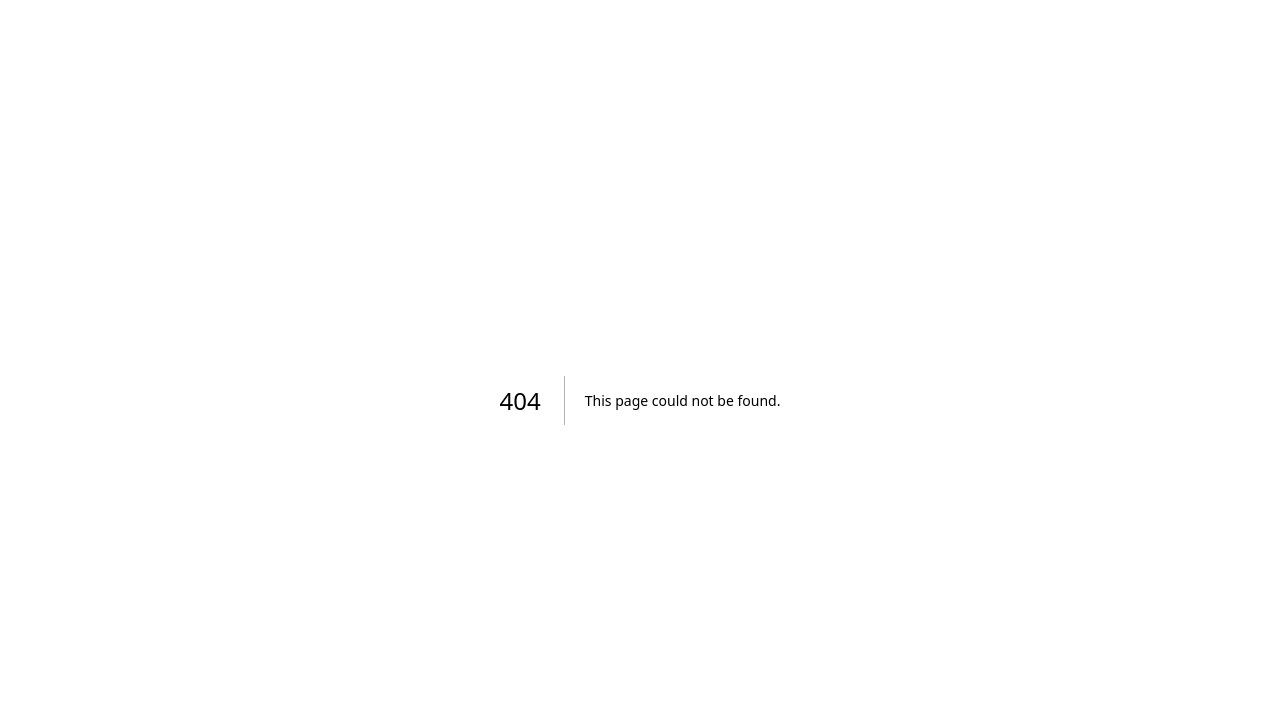
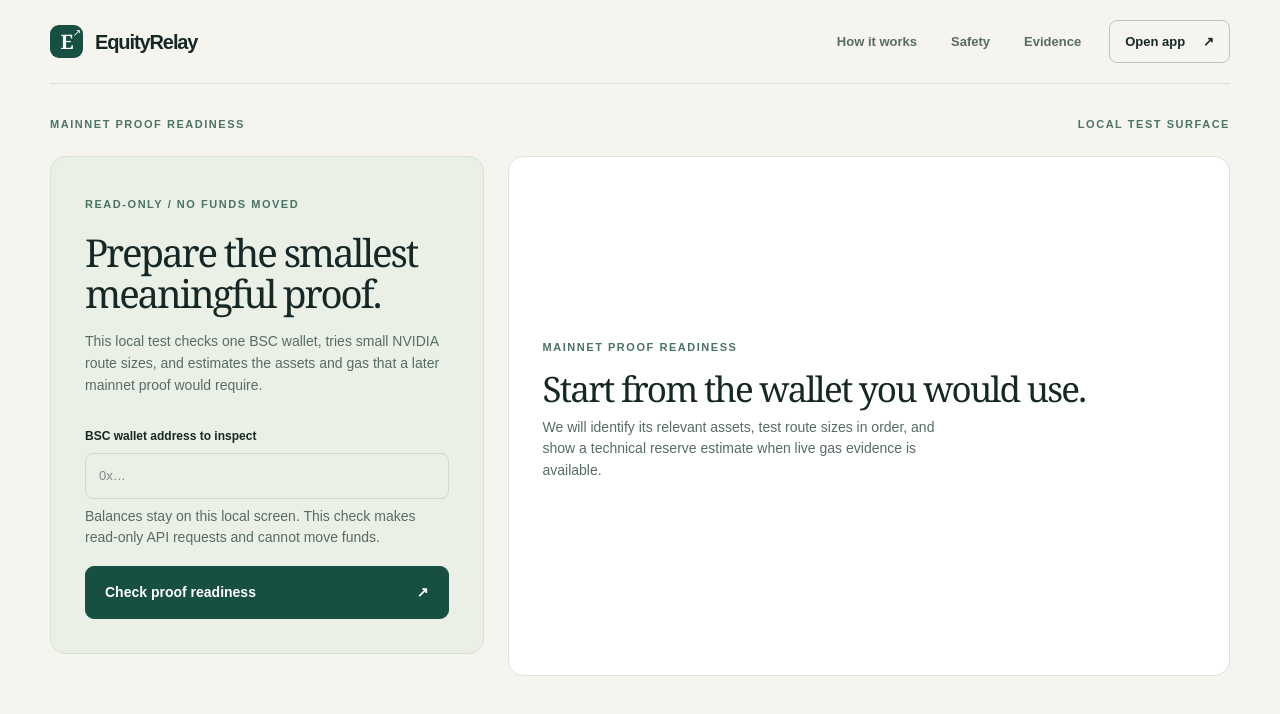
Before and after one commit to Alike001/equityrelay, a Next.js app: page /proof/readiness in a window 1280 px wide. Before the commit this address had no page. Shown: the top 714 px of the page. Built offline with nearby package versions, Linux system fonts and the light colour scheme.

Commit message:
feat: present local read-only mainnet readiness

```diff
--- /dev/null
+++ b/src/app/api/proof/readiness/route.ts
@@ -0,0 +1,16 @@
+import { ReadinessIntentSchema } from "@/lib/intent";
+import { buildMainnetReadiness } from "@/lib/binance/readiness";
+
+export const runtime = "nodejs";
+export const dynamic = "force-dynamic";
+
+export async function POST(request: Request): Promise<Response> {
+  // This surface contains live wallet balances and is available only in local development.
+  if (process.env.NODE_ENV !== "development" || !/^(?:localhost|127\.0\.0\.1)(?::\d+)?$/.test(new URL(request.url).host))
+    return Response.json({ message: "Local proof readiness only." }, { status: 404, headers: { "Cache-Control": "private, no-store" } });
+  let body: unknown;
+  try { body = await request.json(); } catch { body = null; }
+  const parsed = ReadinessIntentSchema.safeParse(body);
+  if (!parsed.success) return Response.json({ message: "Enter a valid BSC wallet address." }, { status: 400, headers: { "Cache-Control": "private, no-store" } });
+  return Response.json(await buildMainnetReadiness(parsed.data.address as `0x${string}`), { headers: { "Cache-Control": "private, no-store" } });
+}
--- a/src/app/globals.css
+++ b/src/app/globals.css
@@ -107,6 +107,23 @@ a { color: inherit; }
 @media (max-width: 850px) { .app-grid { grid-template-columns: 1fr; } .preview-placeholder, .result-panel { min-height: 470px; } .nav-links { gap: 18px; } }
 @media (max-width: 580px) { .wrap { width: min(100% - 30px, 1180px); } .site-header { min-height: 70px; } .nav-links { display: none; } .header-action { padding: 10px; } .header-action span { margin-left: 6px; } .route-form, .preview-placeholder, .result-panel { padding: 22px; } .app-topline { font-size: 9px; } .route-line { gap: 3px; padding-inline: 4px; } .route-line span { font-size: 10px; } .exposure-grid strong { font-size: 18px; } .evidence-grid { grid-template-columns: 1fr; } }
 @media (prefers-reduced-motion: reduce) { *, *::before, *::after { animation-duration: .01ms !important; transition-duration: .01ms !important; scroll-behavior: auto !important; } }
+.readiness-main { padding-block: 32px 80px; }
+.readiness-layout { display: grid; grid-template-columns: minmax(280px, .75fr) minmax(0, 1.25fr); gap: 24px; align-items: start; }
+.readiness-intro, .readiness-results { background: #fff; border: 1px solid var(--line); border-radius: 15px; padding: 34px; }
+.readiness-intro { background: #eaf0e6; position: sticky; top: 24px; }
+.readiness-intro h1, .readiness-empty h2 { font: 500 clamp(34px, 3vw, 46px)/1.08 Georgia, serif; letter-spacing: -.055em; margin: 17px 0; }
+.readiness-intro p, .readiness-results p, .readiness-results li { color: var(--muted); line-height: 1.55; font-size: 14px; }
+.readiness-intro form { margin-top: 30px; }.readiness-intro .primary-button { width: 100%; margin-top: 17px; }
+.readiness-results { min-height: 520px; }.readiness-results h2 { font: 500 35px Georgia, serif; letter-spacing: -.05em; margin: 9px 0 5px; }
+.readiness-results h3 { margin: 28px 0 12px; padding-top: 20px; border-top: 1px solid var(--line); font: 500 23px Georgia, serif; letter-spacing: -.03em; }
+.readiness-empty { min-height: 440px; display: flex; flex-direction: column; justify-content: center; }.readiness-empty p { max-width: 420px; }
+.readiness-note { font-size: 12px !important; }.readiness-balances { display: grid; grid-template-columns: repeat(2, 1fr); gap: 10px; }
+.readiness-balances>div { background: #f6f8f3; border: 1px solid #e4eae0; border-radius: 9px; padding: 15px; min-width: 0; }
+.readiness-balances span, .readiness-balances strong, .readiness-balances small { display: block; }.readiness-balances span { color: var(--muted); font-size: 12px; }.readiness-balances strong { font-size: 20px; margin: 7px 0; overflow-wrap: anywhere; }.readiness-balances small { color: var(--muted); font-size: 11px; }
+.readiness-feature { font: 500 27px Georgia, serif !important; color: var(--ink) !important; margin: 9px 0 !important; }.readiness-feature span { font: 14px Arial, sans-serif; color: var(--muted); }
+.readiness-candidates>div, .readiness-requirements>div { display: flex; flex-wrap: wrap; gap: 10px; justify-content: space-between; align-items: baseline; padding: 12px 0; border-bottom: 1px solid #edf0ea; font-size: 13px; }.readiness-candidates small { width: 100%; color: var(--muted); font-size: 12px; }.readiness-candidates span { color: var(--forest); font-weight: 750; }.readiness-requirements strong { color: var(--forest); }
+@media (max-width: 800px) { .readiness-layout { grid-template-columns: 1fr; }.readiness-intro { position: static; } }
+@media (max-width: 580px) { .readiness-intro, .readiness-results { padding: 22px; } }
 .hero { min-height: 645px; display: grid; grid-template-columns: 1fr .95fr; gap: 56px; align-items: center; padding-block: 78px 90px; }
 .hero-copy h1, .section h2, .closing h2, .proof-main h1 { font-family: Georgia, 'Times New Roman', serif; font-weight: 500; letter-spacing: -.066em; line-height: 1.05; }
 .hero-copy h1 { font-size: clamp(54px, 6.2vw, 86px); margin: 21px 0 24px; }
--- /dev/null
+++ b/src/app/proof/readiness/page.tsx
@@ -0,0 +1,9 @@
+import { notFound } from "next/navigation";
+import { SiteHeader } from "@/components/shared/site-header";
+import { ReadinessReview } from "@/components/readiness/readiness-review";
+
+export const dynamic = "force-dynamic";
+export default function ReadinessPage() {
+  if (process.env.NODE_ENV !== "development") notFound();
+  return <><SiteHeader /><main className="wrap readiness-main"><div className="app-topline"><span>MAINNET PROOF READINESS</span><span>LOCAL TEST SURFACE</span></div><ReadinessReview /></main></>;
+}
--- /dev/null
+++ b/src/components/readiness/readiness-review.tsx
@@ -0,0 +1,42 @@
+"use client";
+import { useState } from "react";
+import type { ReadinessResult } from "@/types/readiness";
+
+const assetOrder = ["BNB", "USDT", "NVDAon", "NVDAB"] as const;
+export function ReadinessReview() {
+  const [address, setAddress] = useState("");
+  const [result, setResult] = useState<ReadinessResult | null>(null);
+  const [loading, setLoading] = useState(false);
+  const [error, setError] = useState("");
+  async function check(event: React.FormEvent<HTMLFormElement>) {
+    event.preventDefault(); setLoading(true); setError(""); setResult(null);
+    try {
+      const response = await fetch("/api/proof/readiness", { method: "POST", headers: { "Content-Type": "application/json" }, body: JSON.stringify({ address }), cache: "no-store" });
+      const data = await response.json();
+      if (!response.ok) throw new Error(data.message ?? "Readiness check unavailable");
+      setResult(data as ReadinessResult);
+    } catch (cause) { setError(cause instanceof Error ? cause.message : "Readiness check unavailable"); }
+    finally { setLoading(false); }
+  }
+  return <div className="readiness-layout">
+    <section className="readiness-intro"><span className="eyebrow">READ-ONLY / NO FUNDS MOVED</span><h1>Prepare the smallest meaningful proof.</h1><p>This local test checks one BSC wallet, tries small NVIDIA route sizes, and estimates the assets and gas that a later mainnet proof would require.</p>
+      <form onSubmit={check}><label className="field-label" htmlFor="readiness-address">BSC wallet address to inspect</label><input className="address-input" id="readiness-address" value={address} onChange={event => setAddress(event.target.value)} placeholder="0x…" required /><p className="field-hint">Balances stay on this local screen. This check makes read-only API requests and cannot move funds.</p><button className="primary-button" disabled={loading} type="submit">{loading ? "Checking live evidence…" : "Check proof readiness"}<span>↗</span></button></form>
+      {error && <p className="form-error" role="alert">{error}</p>}
+    </section>
+    <section className="readiness-results" aria-live="polite">
+      {!result && <div className="readiness-empty"><span className="eyebrow">MAINNET PROOF READINESS</span><h2>Start from the wallet you would use.</h2><p>We will identify its relevant assets, test route sizes in order, and show a technical reserve estimate when live gas evidence is available.</p></div>}
+      {result?.kind === "unavailable" && <div><span className="status-pill block">UNAVAILABLE</span><h2>Live readiness could not be established.</h2><p>{result.reason}</p></div>}
+      {result?.kind === "readiness" && <div><div className="result-top"><div><span className="eyebrow">MAINNET PROOF READINESS</span><h2>{result.wallet.walletShort}</h2></div><span className="status-pill block">READ-ONLY</span></div>
+        <p className="readiness-note">NO FUNDS MOVED · Nothing has been signed or submitted.</p>
+        <h3>Current wallet</h3><div className="readiness-balances">{assetOrder.map(asset => <div key={asset}><span>{asset}</span><strong>{result.wallet.assets[asset].balance}</strong><small>{result.wallet.assets[asset].reported ? "Live balance" : "Not returned · treated as zero"}</small></div>)}</div>
+        <h3>Smallest route tested</h3><p className="readiness-feature">{result.smallestViable ? `${result.smallestViable.amount} NVDAon` : "No viable candidate yet"}</p><p className="readiness-note">NVDAon → USDT → NVDAB → Venus · Exposure reduction limit 0.50%</p>
+        <div className="readiness-candidates">{result.candidates.map(item => <div key={item.amount}><strong>{item.amount} NVDAon</strong><span>{item.status.replaceAll("_", " ")}</span><small>{item.retentionPercent ? `${item.retentionPercent}% NVIDIA exposure retained` : item.reason ?? "No result"}</small></div>)}</div>
+        <h3>Separate test setup</h3><p>{result.acquisition.required ? "Source acquisition would be required before the EquityRelay demo." : "No source acquisition identified."} {result.acquisition.note}</p>{result.acquisition.usdtInput && <p className="readiness-feature">{result.acquisition.usdtInput} USDT <span>→ quoted {result.acquisition.quotedNvdaonOutput} NVDAon</span></p>}
+        <h3>Estimated gas</h3><p>{result.gas.proofGasUnits ?? `${result.gas.knownProofGasUnits} known; total unavailable`} proof gas units · {result.gas.estimatedProofCostBNB ?? `${result.gas.knownProofCostBNB ?? "Unknown"} known subtotal`} BNB estimated cost</p><p><strong>{result.gas.complete ? "Recommended buffer:" : "Provisional technical cushion:"}</strong> {result.gas.recommendedTotalGasReserveBNB ?? result.gas.provisionalTechnicalReserveBNB ?? "Unavailable"} BNB {result.gas.complete ? "(2× estimated total including setup)" : "(10× known fee subtotal or 0.002 BNB, whichever is larger; deposit gas remains unestimated)"}</p>
+        {result.gas.missing.length > 0 && <p className="readiness-note">Missing: {result.gas.missing.join(" · ")}</p>}
+        <h3>Technical requirements</h3><div className="readiness-requirements">{result.requirements.map(item => <div key={item.asset}><b>{item.asset}</b><span>Required {item.requiredBalance}</span><strong>Gap {item.gap}</strong></div>)}</div>
+        <h3>Remaining blockers</h3><ul>{result.blockers.map(item => <li key={item}>{item}</li>)}</ul><p className="readiness-note">Indicative quotes, gas prices and wallet balances can change. This report is a software validation plan, not an investment recommendation.</p>
+      </div>}
+    </section>
+  </div>;
+}
```
